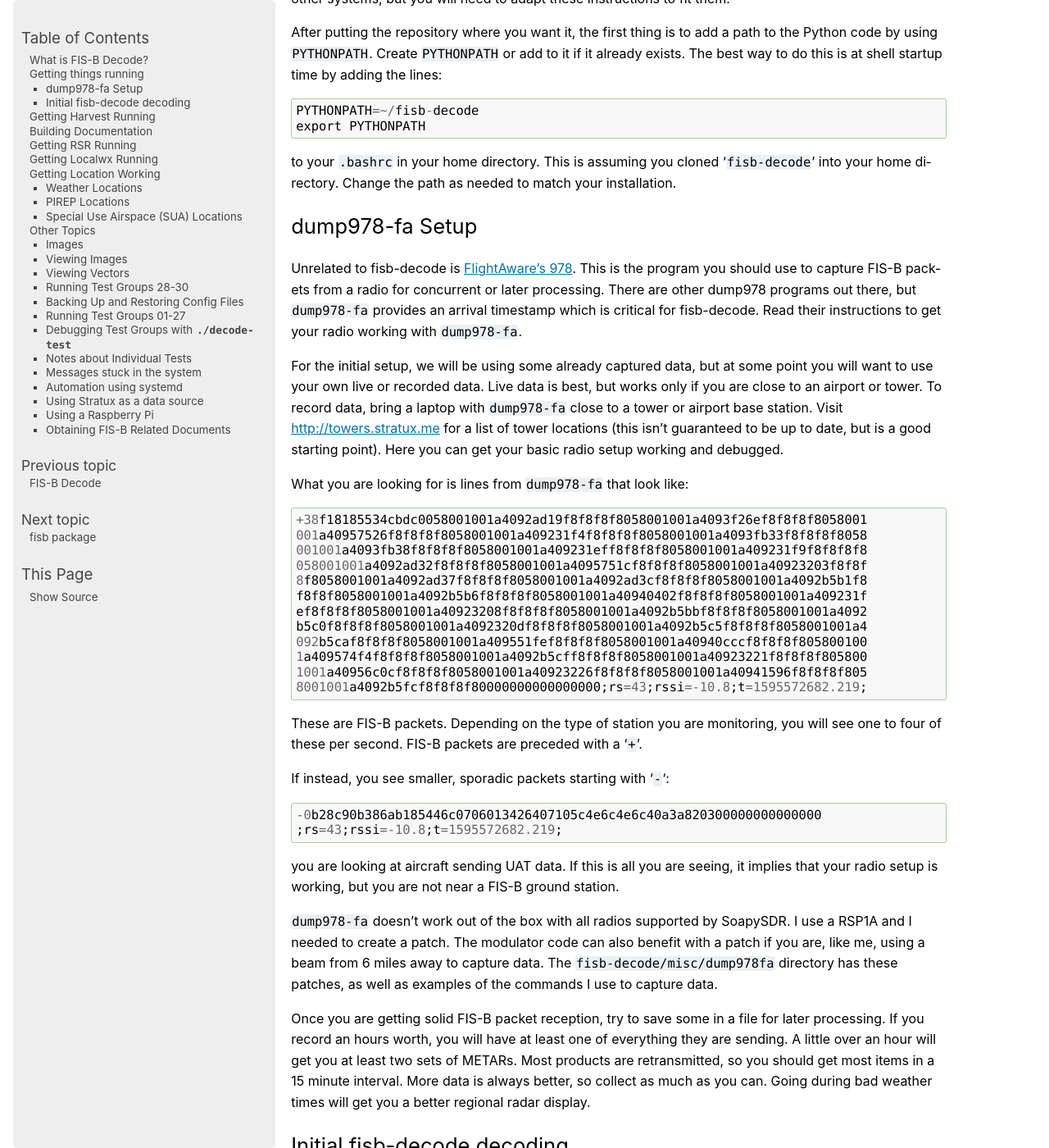
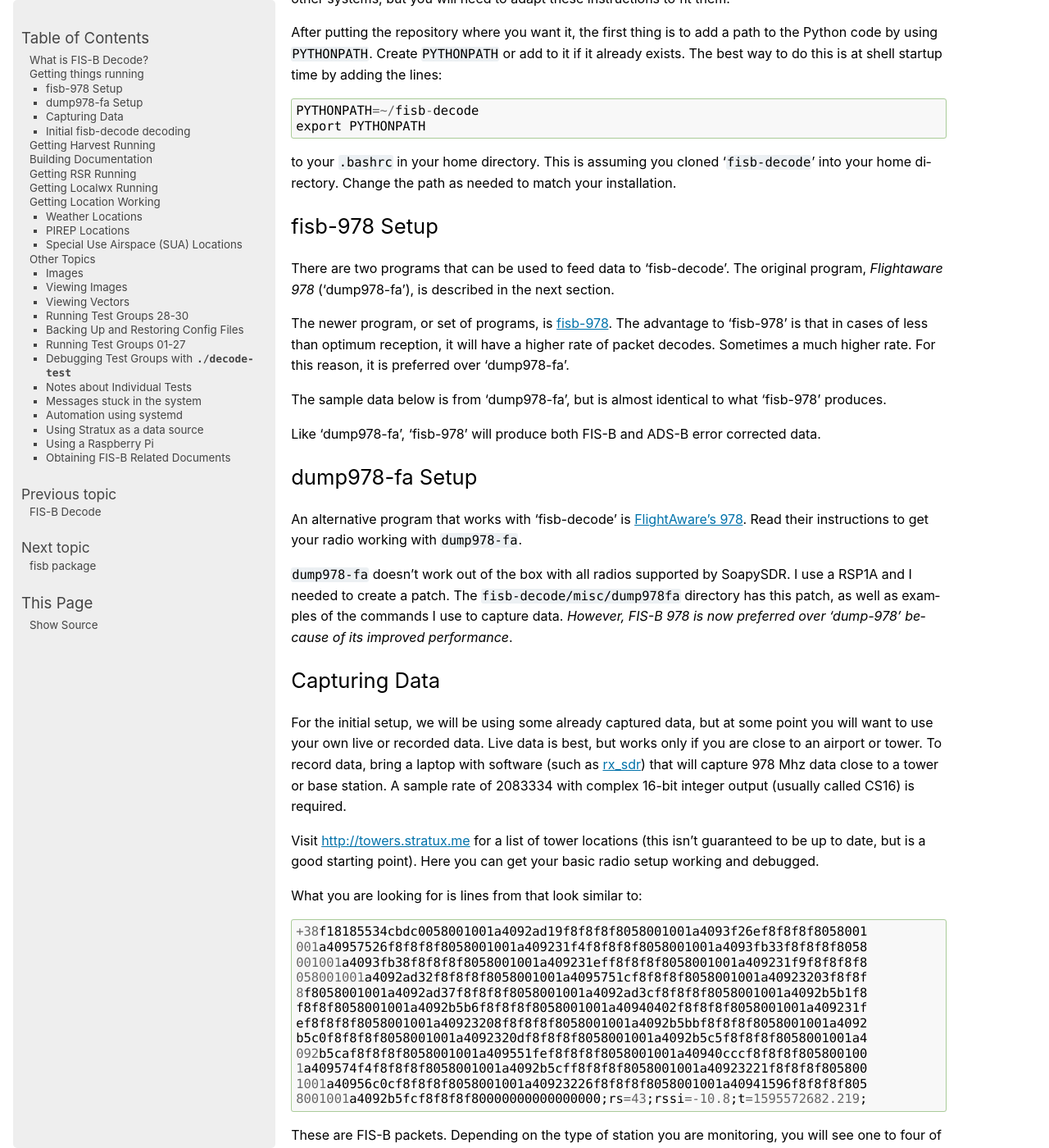
Before and after one commit to rand-projects/fisb-decode, a Sphinx documentation site: the page built from docs/source/document.rst, in a window 1280 px wide and 1400 px high, scrolled down 799 px. Shown: the whole window at 82% size. Built offline with Sphinx 7.4.7, drawn with Linux system fonts in a browser that asks for light colours; some of the changed text lies outside the part shown.

Commit message:
Changes to reflect fisb-978.

```diff
--- a/docs/source/document.rst
+++ b/docs/source/document.rst
@@ -54,28 +54,59 @@ to your ``.bashrc`` in your home directory. This is assuming you cloned
 '``fisb-decode``' into your home directory. Change the path as needed to
 match your installation.
 
+fisb-978 Setup
+--------------
+
+There are two programs that can be used to feed data to
+'fisb-decode'. The original program, *Flightaware 978*
+('dump978-fa'),
+is described in the next section.
+
+The newer program, or set of programs, is
+`fisb-978 <https://github.com/rand-projects/fisb-978>`_.
+The advantage to 'fisb-978' is that in cases of less than
+optimum reception, it will have a higher rate of packet
+decodes. Sometimes a much higher rate. For this reason,
+it is preferred over 'dump978-fa'.
+
+The sample data below is from 'dump978-fa', but is almost
+identical to what 'fisb-978' produces.
+
+Like 'dump978-fa', 'fisb-978' will produce both FIS-B and
+ADS-B error corrected data.
 
 dump978-fa Setup
 ----------------
 
-Unrelated to fisb-decode is
+An alternative program that works with 'fisb-decode' is
 `FlightAware's 978 <https://github.com/flightaware/dump978>`_.
-This is the program you should use to capture FIS-B packets from
-a radio for concurrent or later processing. There are other dump978
-programs out there, but ``dump978-fa`` provides an arrival timestamp
-which is critical for fisb-decode. Read their instructions to get your
+Read their instructions to get your
 radio working with ``dump978-fa``.
+
+``dump978-fa`` doesn't work out of the box with all radios supported by
+SoapySDR. I use a RSP1A and I needed to create a patch.
+The ``fisb-decode/misc/dump978fa``
+directory has this patch, as well as examples of the commands I
+use to capture data. *However, FIS-B 978 is now preferred over 'dump-978'
+because of its improved performance*.
+
+Capturing Data
+--------------
 
 For the initial setup, we will be using some already captured data, but
 at some point you will want to use your own live or recorded data. Live
 data is best, but works only if you are close to an airport or tower.
-To record data, bring a laptop with ``dump978-fa`` close to a tower or
-airport base station.
+To record data, bring a laptop with software (such as
+`rx_sdr <https://github.com/rxseger/rx_tools>`_) that will capture
+978 Mhz data close to a tower or
+base station. A sample rate of 2083334 with complex 16-bit integer
+output (usually called CS16) is required.
+
 Visit `http://towers.stratux.me <http://towers.stratux.me/>`_ for a
 list of tower locations (this isn't guaranteed to be up to date, but is a good starting
 point). Here you can get your basic radio setup working and debugged.
 
-What you are looking for is lines from ``dump978-fa`` that look like: ::
+What you are looking for is lines from that look similar to: ::
 
  +38f18185534cbdc0058001001a4092ad19f8f8f8f8058001001a4093f26ef8f8f8f8058001
  001a40957526f8f8f8f8058001001a409231f4f8f8f8f8058001001a4093fb33f8f8f8f8058
@@ -99,16 +130,9 @@ If instead, you see smaller, sporadic packets starting with '``-``': ::
   -0b28c90b386ab185446c0706013426407105c4e6c4e6c40a3a820300000000000000
   ;rs=43;rssi=-10.8;t=1595572682.219;
 
-you are looking at aircraft sending UAT data. If this is all you are seeing,
+you are looking at aircraft sending ADS-B data. If this is all you are seeing,
 it implies that your radio setup is working, but you are not near a FIS-B
 ground station.
-
-``dump978-fa`` doesn't work out of the box with all radios supported by
-SoapySDR. I use a RSP1A and I needed to create a patch. The modulator
-code can also benefit with a patch if you are, like me, using a beam
-from 6 miles away to capture data. The ``fisb-decode/misc/dump978fa``
-directory has these patches, as well as examples of the commands I
-use to capture data.
 
 Once you are getting solid FIS-B packet reception, try to save some in
 a file for later processing. If you record an hours worth, you will have
```
Also changed, not shown: 2 other files.
